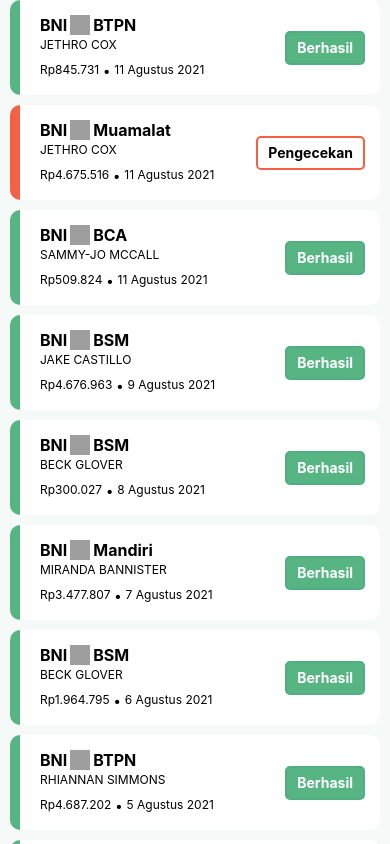
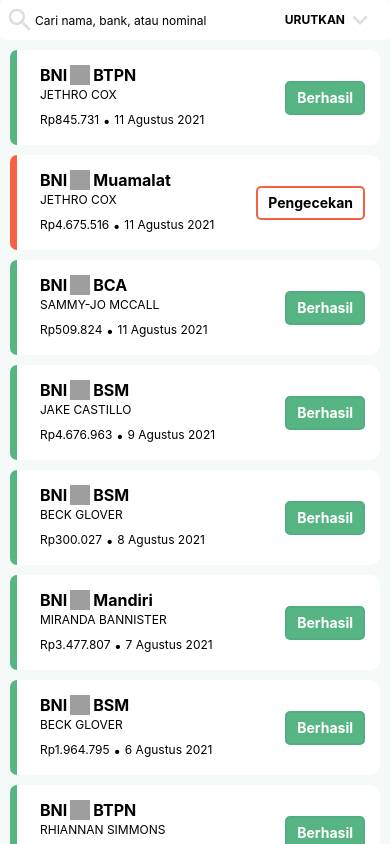
Before and after one commit to w4ndry/rn-transaction-app, a React Native app: screen / in a window 390 px wide. Built offline with nearby package versions, Linux system fonts and the light colour scheme; grey boxes are pictures that could not be loaded.

Commit message:
Implement Feature Search - Added UI search - Added function search - Added component empty item - Update color, themes, and label - Added align items for card container style - Change flag width from 10 to 7

```diff
--- a/src/components/cards/Card.tsx
+++ b/src/components/cards/Card.tsx
@@ -21,6 +21,7 @@
 
 const styles = StyleSheet.create({
     container: {
+        alignItems: 'center',
         backgroundColor: WHITE_COLOR,
         borderRadius: BORDER_RADIUS_MEDIUM,
         paddingTop: PADDING_TOP_CARD,
@@ -28,12 +29,4 @@
         paddingLeft: PADDING_LEFT_CARD,
         paddingRight: PADDING_RIGHT_CARD,
     },
-    leftFlag: {
-        position: 'absolute',
-        top: 0,
-        left: 0,
-        width: 10,
-        height: '100%',
-        backgroundColor: PRIMARY_COLOR,
-    },
 })
--- /dev/null
+++ b/src/components/texts/EmptyItem.tsx
@@ -0,0 +1,28 @@
+import React, { FC } from 'react'
+import { Text, StyleSheet } from 'react-native'
+
+import { FONT_SIZE_NORMAL, FONT_WEIGHT_REGULAR, LINE_HEIGHT_20 } from '../../themes/themes'
+
+type Props = {
+    style?: React.CSSProperties | {},
+    text: string,
+}
+
+const EmptyItem: FC<Props> = ({ style, text }: Props) => {
+    return (
+        <Text style={[styles.text, style]}>
+            {text}
+        </Text>
+    )
+}
+
+export { EmptyItem }
+
+const styles = StyleSheet.create({
+    text: {
+        fontWeight: FONT_WEIGHT_REGULAR,
+        fontSize: FONT_SIZE_NORMAL,
+        lineHeight: LINE_HEIGHT_20,
+        textAlign: 'center',
+    }
+})
--- a/src/constants/label.tsx
+++ b/src/constants/label.tsx
@@ -3,3 +3,6 @@
 export const BERHASIL: string = 'Berhasil'
 export const PENDING: string = 'PENDING'
 export const SUCCESS: string = 'SUCCESS'
+export const SEARCH_PLACEHOLDER: string = 'Cari nama, bank, atau nominal'
+export const URUTKAN: string = 'URUTKAN'
+export const DATA_TIDAK_DITEMUKAN: string = 'Data tidak ditemukan. Coba cari nama, bank, atau nominal yang lain.'
--- a/src/screens/Transaction/TransactionScreen.tsx
+++ b/src/screens/Transaction/TransactionScreen.tsx
@@ -6,9 +6,55 @@
 import { Container } from '../../components/container'
 import { transactions as data } from '../../dummy/transactions'
 import { PADDING_LEFT, PADDING_RIGHT } from '../../themes/themes'
+import ListHeaderComponent from './components/ListHeaderComponent'
+import { currencyFormat } from '../../utils/stringManipulation'
+import { EmptyItem } from '../../components/texts/EmptyItem'
+import { DATA_TIDAK_DITEMUKAN } from '../../constants/label'
+
+interface SearchItem {
+    sender_bank: string,
+    beneficiary_name: string,
+    beneficiary_bank: string,
+    amount: number,
+}
 
 const TransactionScreen: FC = () => {
     const [transactions, setTransactions] = useState(data)
+    const [tempData, setTempData] = useState(data)
+    const [searchText, setSearchText] = useState('')
+
+    const contains = ({ sender_bank, beneficiary_name, beneficiary_bank, amount }: SearchItem, query: string) => {
+        if (
+            sender_bank.toLowerCase().indexOf(query) !== -1 ||
+            beneficiary_name.toLowerCase().indexOf(query) !== -1 ||
+            beneficiary_bank.toLowerCase().indexOf(query) !== -1 ||
+            amount.toString().indexOf(query) !== -1 ||
+            currencyFormat(amount).indexOf(query) !== -1
+        ) {
+            return true
+        }
+        return false
+    }
+
+    const handleSearch = (text: string) => {
+        setSearchText(text)
+        let temp = tempData
+
+        let filtered = temp.filter(item => {
+            let query = text.toLowerCase()
+            return contains(item, query)
+        })
+        setTransactions(filtered)
+
+        if (text.length <= 0) {
+            setTransactions(tempData)
+        }
+    }
+
+    const clearSearch = () => {
+        setSearchText('')
+        setTransactions(tempData)
+    }
 
     const renderItem = ({ item }: any) => {
         return (
@@ -25,12 +71,14 @@
 
     return (
         <Container style={styles.container}>
+            <ListHeaderComponent value={searchText} onChange={handleSearch} clearSearch={clearSearch} />
             <FlatList
                 data={transactions}
                 extraData={transactions}
                 ItemSeparatorComponent={ItemSeparator}
                 renderItem={renderItem}
                 keyExtractor={item => item.id}
+                ListEmptyComponent={<EmptyItem text={DATA_TIDAK_DITEMUKAN} />}
                 contentContainerStyle={styles.content}
             />
         </Container>
--- /dev/null
+++ b/src/screens/Transaction/components/ListHeaderComponent.tsx
@@ -0,0 +1,106 @@
+import React, { FC } from 'react'
+import { StyleSheet, View, TextInput, Image, Pressable } from 'react-native'
+import { MARGIN_BOTTOM, MARGIN_LEFT, MARGIN_RIGHT, BORDER_RADIUS_NORMAL, FONT_WEIGHT_BOLD, FONT_SIZE_SMALL, LINE_HEIGHT_20 } from '../../../themes/themes'
+import { Card } from '../../../components/cards'
+import { SEARCH_PLACEHOLDER, URUTKAN } from '../../../constants/label'
+import { Label } from '../../../components/texts'
+import { LINE_HEIGHT_16 } from '../../../themes/themes'
+import { GREY_COLOR, DARK_GREY_COLOR } from '../../../themes/colors'
+
+
+type Props = {
+    value: string,
+    onChange: (text: string) => void,
+    clearSearch: () => void,
+}
+
+const ListHeaderComponent: FC<Props> = ({ value, onChange, clearSearch }: Props) => {
+    const renderButtonClearText = () => {
+        if (value.length > 0) {
+            return (
+                <Pressable style={styles.clearButton} onPress={clearSearch}>
+                    <Label style={styles.clearText}>x</Label>
+                </Pressable>
+            )
+        }
+        return null
+    }
+
+    return (
+        <Card style={styles.container}>
+            <View style={styles.inputContainer}>
+                <Image
+                    source={require('../../../assets/icons/outline_search_black_48.png')}
+                    style={styles.iconSearch}
+                />
+                <View style={styles.inputContainer}>
+                    <TextInput
+                        placeholder={SEARCH_PLACEHOLDER}
+                        style={styles.inputSearch}
+                        value={value}
+                        onChangeText={text => onChange(text)}
+                    />
+                    {renderButtonClearText()}
+                </View>
+            </View>
+            <Pressable style={styles.sortedContainer}>
+                <Label style={styles.sortedText}>{URUTKAN}</Label>
+                <Image
+                    source={require('../../../assets/icons/outline_keyboard_arrow_down_black_48.png')}
+                    style={styles.iconSearch}
+                />
+            </Pressable>
+        </Card>
+    )
+}
+
+export default ListHeaderComponent
+
+const styles = StyleSheet.create({
+    container: {
+        flexDirection: 'row',
+        justifyContent: 'space-between',
+        paddingLeft: 5,
+        paddingTop: 5,
+        paddingBottom: 5,
+        marginBottom: MARGIN_BOTTOM,
+        // marginLeft: MARGIN_LEFT,
+        // marginRight: MARGIN_RIGHT,
+        borderRadius: BORDER_RADIUS_NORMAL,
+    },
+    inputContainer: {
+        flex: 1,
+        flexDirection: 'row',
+        alignItems: 'center',
+    },
+    iconSearch: {
+        width: 30,
+        height: 30,
+        tintColor: GREY_COLOR,
+    },
+    inputSearch: {
+        flex: 1,
+        fontSize: FONT_SIZE_SMALL,
+    },
+    clearButton: {
+        marginRight: MARGIN_RIGHT,
+        backgroundColor: GREY_COLOR,
+        width: 18,
+        height: 18,
+        borderRadius: 18,
+        alignItems: 'center',
+    },
+    clearText: {
+        fontSize: FONT_SIZE_SMALL,
+        lineHeight: LINE_HEIGHT_16,
+        color: DARK_GREY_COLOR,
+    },
+    sortedContainer: {
+        flexDirection: 'row',
+        alignItems: 'center',
+    },
+    sortedText: {
+        fontWeight: FONT_WEIGHT_BOLD,
+        fontSize: FONT_SIZE_SMALL,
+    }
+})
--- a/src/screens/Transaction/components/TransactionItemCard.tsx
+++ b/src/screens/Transaction/components/TransactionItemCard.tsx
@@ -1,6 +1,6 @@
 import React, { FC } from 'react'
 import { StyleSheet, View } from 'react-native'
-import { BORDER_RADIUS_MEDIUM, PADDING_LEFT_CARD } from '../../../themes/themes'
+import { BORDER_RADIUS_MEDIUM, PADDING_LEFT_CARD, MARGIN_LEFT, PADDING_LEFT, MARGIN_RIGHT } from '../../../themes/themes'
 import { PRIMARY_COLOR } from '../../../themes/colors'
 import { Card } from '../../../components/cards/Card'
 
@@ -13,7 +13,7 @@
 
 const TransactionItemCard: FC<Props> = ({ style, flagStyle, children }: Props) => {
     return (
-        <View>
+        <View style={styles.container}>
             <Card style={[styles.card, style]}>
                 {children}
             </Card>
@@ -25,6 +25,10 @@
 export default TransactionItemCard
 
 const styles = StyleSheet.create({
+    container: {
+        // marginLeft: MARGIN_LEFT,
+        // marginRight: MARGIN_RIGHT,
+    },
     card: {
         flexDirection: 'row',
         justifyContent: 'space-between',
@@ -35,7 +39,7 @@
         position: 'absolute',
         top: 0,
         left: 0,
-        width: 10,
+        width: 7,
         height: '100%',
         backgroundColor: PRIMARY_COLOR,
         borderTopLeftRadius: BORDER_RADIUS_MEDIUM,
--- a/src/themes/colors.tsx
+++ b/src/themes/colors.tsx
@@ -5,3 +5,5 @@
 export const SECONDARY_COLOR: string = '#57B583'
 export const BLACK_COLOR: string = '#000000'
 export const WHITE_COLOR: string = '#FFFFFF'
+export const GREY_COLOR: string = '#DDDDDD'
+export const DARK_GREY_COLOR: string = '#AAAAAA'
--- a/src/themes/themes.tsx
+++ b/src/themes/themes.tsx
@@ -10,6 +10,7 @@
 
 // Line Height
 export const LINE_HEIGHT_20: number = 20
+export const LINE_HEIGHT_16: number = 16
 
 // Margin
 export const MARGIN_TOP: number = 10
```
Also changed, not shown: src/assets/icons/outline_keyboard_arrow_down_black_48.png (added), src/assets/icons/outline_search_black_48.png (added).
